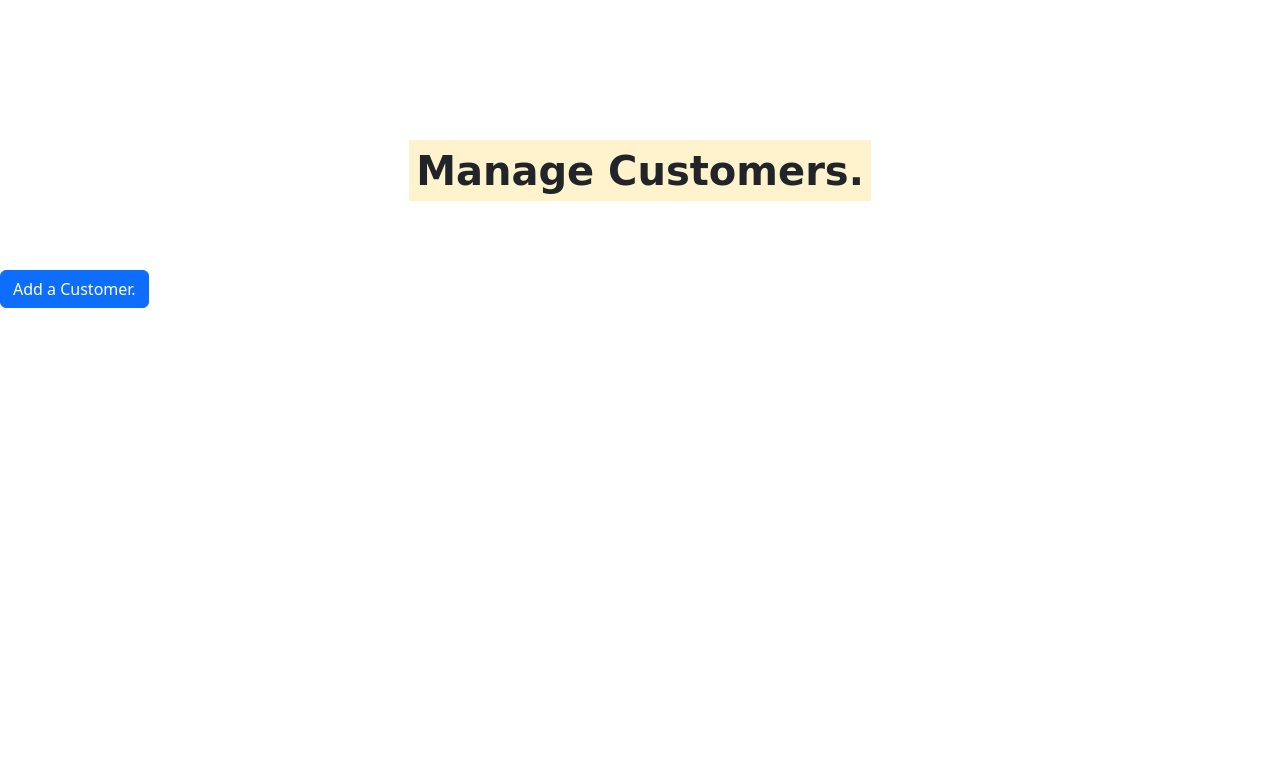
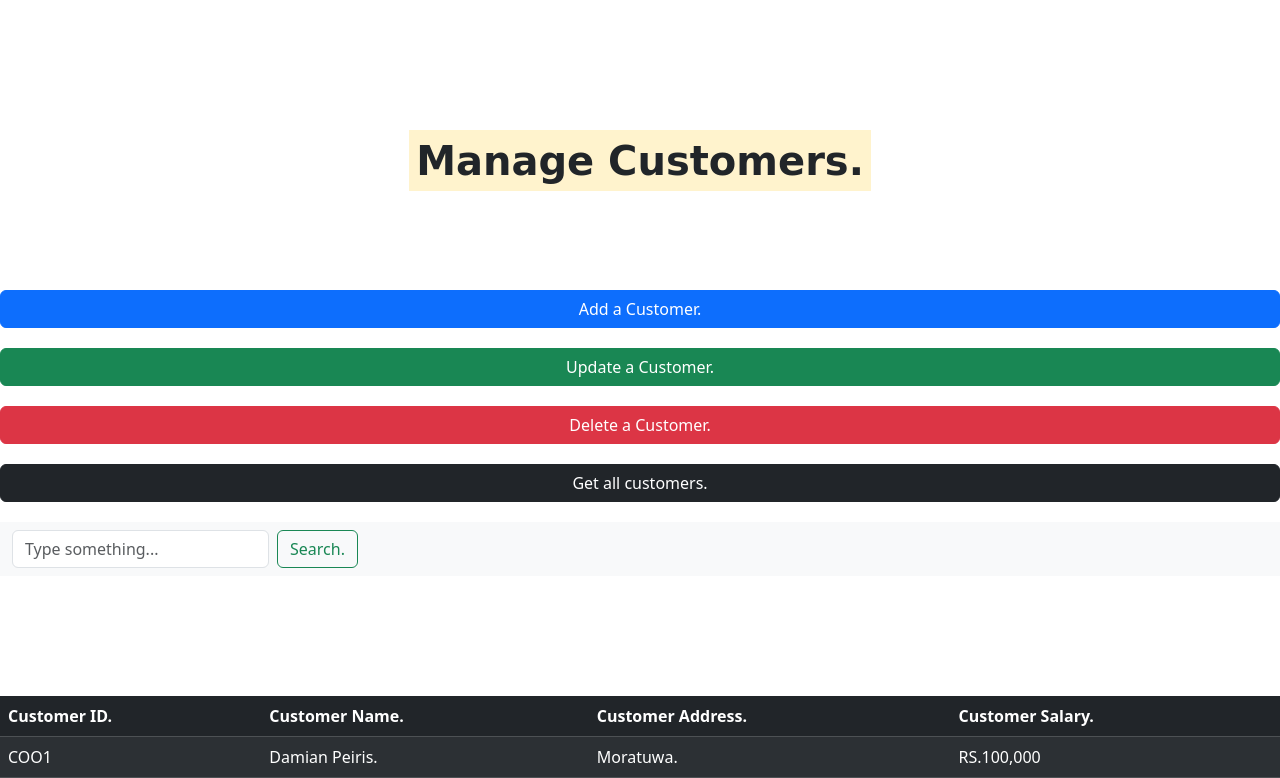
Before and after one commit to DamianRavinduPeiris/OrderCloud, a plain HTML site: page index.html in a window 1280 px wide. Shown: the part 230-1008 px from the top of the page. Before the commit the page ends 800 px from the top, so only its background shows below. Drawn offline with nearby package versions, Linux system fonts and the light colour scheme; a web font is replaced by a local one.

Commit message:
Customer section - done.

```diff
--- a/CSS/styling.css
+++ b/CSS/styling.css
@@ -32,18 +32,28 @@ img{
 #heading1{
     text-align: center;
     position: relative;
-    top:160px;
+    top: 150px;
+
 }
-#addCustomer{
-    position: relative;
-    top: 180px;
-}
+
 .modal-header{
     margin: auto;
-    background-color: yellow;
+    background-color: lightblue;
     text-decoration: underline;
     text-decoration-thickness: 5px;
 }
+.buttonContainer{
+    display: flex;
+    position: relative;
+    top: 200px;
+    justify-content: space-between;
+}
+#customerTable{
+    position: relative;
+    top: 300px;
+}
+
+
 @media screen and (max-width:1530px) {
     .navBarText{
         left: 0;
@@ -52,4 +62,23 @@ img{
         left: 0;
         top:0;
     }
+    .buttonContainer{
+        flex-direction: column;
+    }
+    #addCustomerButton{
+        margin-bottom: 20px;
+    }
+    #updateCustomerButton{
+        margin-bottom: 20px;
+    }
+    #deleteCustomerButton{
+        margin-bottom: 20px;
+    }
+    #getAllCustomersButton{
+        margin-bottom: 20px;
+    }
+    #customerSearchBar{
+        margin-bottom: 20px;
+    }
+
 }
--- a/index.html
+++ b/index.html
@@ -77,19 +77,21 @@
     </div>
 </nav>
 <main>
-    <h1 class="commonText" id="heading1"><mark>Manage Customers.</mark></h1><br><br>
+    <h1 data-aos="zoom-in" class="commonText" id="heading1"><mark>Manage Customers.</mark></h1><br><br>
+    <div class="buttonContainer">
+
     <!-- Button trigger modal for adding a customer - Start.-->
-    <button data-aos="zoom-in-up" type="button" class="btn btn-primary " data-bs-toggle="modal" data-bs-target="#exampleModal" id="addCustomer">
+    <button data-aos="zoom-in-up" type="button" class="btn btn-primary " data-bs-toggle="modal" data-bs-target="#addCustomerModal" id="addCustomerButton">
         Add a Customer.
     </button>
     <!-- Button trigger modal for adding a customer - End.-->
 
     <!-- Add Customer Modal - Start. -->
-    <div class="modal fade" id="exampleModal" tabindex="-1" aria-labelledby="exampleModalLabel" aria-hidden="true">
+    <div class="modal fade" id="addCustomerModal" tabindex="-1" aria-labelledby="exampleModalLabel" aria-hidden="true">
         <div class="modal-dialog">
             <div class="modal-content">
                 <div class="modal-header">
-                    <h1 class="modal-title fs-5 commonText" id="customerAddMoadlHeading">Enter details of the Customer.</h1>
+                    <h1 class="modal-title fs-5 commonText" >Enter details of the Customer.</h1>
                     <button type="button" class="btn-close" data-bs-dismiss="modal" aria-label="Close"></button>
                 </div>
                 <div class="modal-body">
@@ -120,6 +122,107 @@
     </div>
     <!-- Add Customer Modal - End. -->
 
+    <!-- Button trigger modal for updating a customer - Start. -->
+    <button data-aos="zoom-in-up" type="button" class="btn btn-success" data-bs-toggle="modal" data-bs-target="#updateCustomerModal" id="updateCustomerButton">
+        Update a Customer.
+    </button>
+    <!-- Button trigger modal for updating a customer - End. -->
+    <!-- Update Customer Modal - Start. -->
+    <div class="modal fade" id="updateCustomerModal" tabindex="-1" aria-labelledby="exampleModalLabel" aria-hidden="true">
+        <div class="modal-dialog">
+            <div class="modal-content">
+                <div class="modal-header">
+                    <h1 class="modal-title fs-5 commonText" >Enter details of the customer!</h1>
+                    <button type="button" class="btn-close" data-bs-dismiss="modal" aria-label="Close"></button>
+                </div>
+                <div class="modal-body">
+                    <div class="mb-3">
+                        <label for="cId" class="form-label commonText">Customer ID.</label>
+                        <input type="text" class="form-control" id="uCId" placeholder="C001">
+                    </div>
+                    <div class="mb-3">
+                        <label for="cName" class="form-label commonText">Customer Name.</label>
+                        <input type="text" class="form-control" id="uCName" placeholder="Damian Peiris.">
+                    </div>
+                    <div class="mb-3">
+                        <label for="cAddress" class="form-label commonText">Customer Address.</label>
+                        <input type="text" class="form-control" id="uCAddress" placeholder="Moratuwa.">
+                    </div>
+                    <div class="mb-3">
+                        <label for="cSalary" class="form-label commonText">Customer Salary.</label>
+                        <input type="text" class="form-control" id="uCSalary" placeholder="RS.100,000">
+                    </div>
+
+
+                </div>
+                <div class="modal-footer">
+                    <button type="button" class="btn btn-primary">Update.</button>
+                    <button type="button" class="btn btn-secondary" data-bs-dismiss="modal">Close.</button>
+
+                </div>
+            </div>
+        </div>
+    </div>
+        <!-- Button trigger modal for deleting a customer - Start. -->
+        <button data-aos="zoom-in-up" type="button" class="btn btn-danger " data-bs-toggle="modal" data-bs-target="#deleteCustomerModal" id="deleteCustomerButton">
+            Delete a Customer.
+        </button>
+        <!-- Button trigger modal for deleting a customer - End. -->
+        <!-- Delete Customer Modal - Start. -->
+        <div class="modal fade" id="deleteCustomerModal" tabindex="-1" aria-labelledby="exampleModalLabel" aria-hidden="true">
+            <div class="modal-dialog">
+                <div class="modal-content">
+                    <div class="modal-header">
+                        <h1 class="modal-title fs-5 commonText" >Enter CID of the Customer!.</h1>
+                        <button type="button" class="btn-close" data-bs-dismiss="modal" aria-label="Close"></button>
+                    </div>
+                    <div class="modal-body">
+                        <div class="mb-3">
+                            <label for="cId" class="form-label commonText">Customer ID.</label>
+                            <input type="text" class="form-control" id="dCId" placeholder="C001">
+                        </div>
+                    </div>
+                    <div class="modal-footer">
+                        <button type="button" class="btn btn-danger">Delete.</button>
+                        <button type="button" class="btn btn-secondary" data-bs-dismiss="modal">Close.</button>
+                    </div>
+                </div>
+            </div>
+        </div>
+        <!-- Delete Customer Modal - End. -->
+        <!-- Button trigger modal for getting all customers- Start. -->
+        <button data-aos="zoom-in-up" type="button" class="btn btn-dark" id="getAllCustomersButton">Get all customers.</button>
+
+        <!-- Button trigger modal for getting all customers- End. -->
+        <!--Customer search bar - Start.-->
+        <nav class="navbar bg-body-tertiary" id="customerSearchBar" data-aos="zoom-in-up">
+            <div class="container-fluid">
+                <form class="d-flex" role="search">
+                    <input class="form-control me-2" type="search" placeholder="Type something..." aria-label="Search">
+                    <button class="btn btn-outline-success" type="submit">Search.</button>
+                </form>
+            </div>
+        </nav>
+        <!--Customer search bar - End.-->
+    </div>
+    <!--Table for Customers.-->
+    <table class="table table-hover table-dark table-striped" id="customerTable">
+        <thead>
+            <tr>
+                <th scope="col">Customer ID.</th>
+                <th scope="col">Customer Name.</th>
+                <th scope="col">Customer Address.</th>
+                <th scope="col">Customer Salary.</th>
+            </tr>
+        </thead>
+        <tbody>
+        <tr ><td >COO1</td>
+            <td>Damian Peiris.</td>
+            <td>Moratuwa.</td>
+            <td>RS.100,000</td>
+        </tr>
+        </tbody>
+    </table>
 
 </main>
 
```
